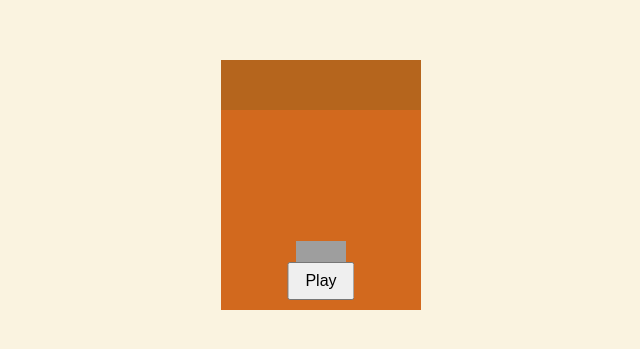
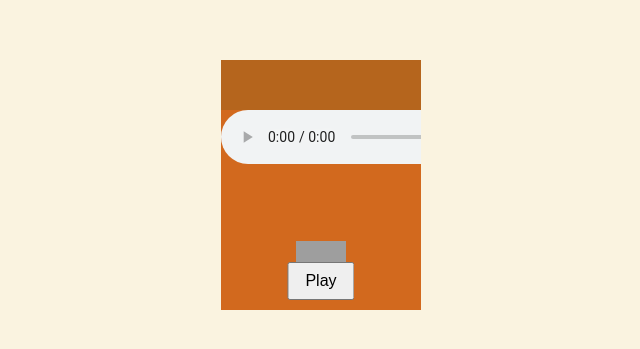
Before and after one commit to alejandroardaya/CajitaMusical, a plain HTML site: page index.html in a window 1280 px wide. Shown: the part 223-572 px from the top of the page, without its empty margins (319-959 px from the left). Drawn offline with Linux system fonts and the light colour scheme; grey boxes are pictures that could not be loaded.

Commit message:
Update index.html

```diff
--- a/index.html
+++ b/index.html
@@ -12,7 +12,7 @@
     <div class="bailarina"></div>
     <button id="play">Play</button>
     <p id="mensaje" class="hidden">“Feliz cumpleaños Karlita, Dios te bendiga mucho.”</p>
-    <audio id="audio" src="cumple.mp3"></audio>
+    <audio id="audio" src="cumple.mp3" preload="auto" controls></audio>
   </div>
 </div>
 <script src="script.js"></script>
```
